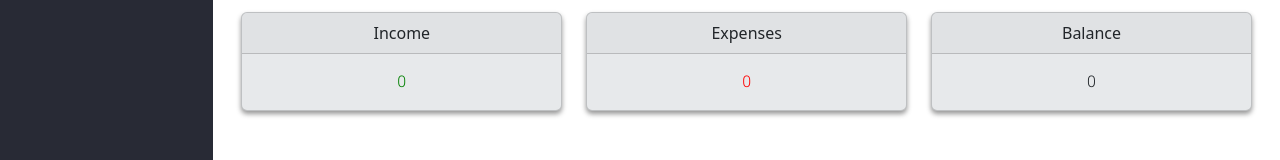
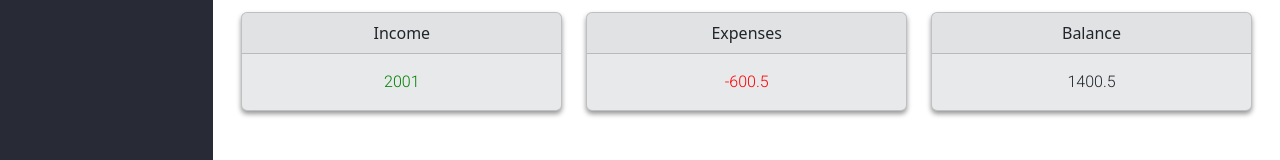
Before and after one commit to ezsota/balance, a React (Vite) app: page / in a window 1280 px wide. Shown: the part 581-741 px from the top of the page. Built offline with nearby package versions, Linux system fonts and the light colour scheme; no server answers.

Commit message:
Updated summary cards logic

```diff
--- a/src/components/SummaryCards.jsx
+++ b/src/components/SummaryCards.jsx
@@ -6,7 +6,7 @@ export default function SummaryCards(props) {
 
     // Get transactions lt 0 and add those together
     const expenses = props.transactions
-        .filter(transaction => transaction < 0)
+        .filter(transaction => transaction.amount < 0)
         .reduce((sum, expense) => sum + expense.amount, 0);
 
     // Get the account balance
--- a/src/pages/Overview.jsx
+++ b/src/pages/Overview.jsx
@@ -21,7 +21,12 @@ import CtaBox from "../components/CTABox.jsx";
 
 export default function Overview() {
     // Transactions state (primary)
-    const [transactions, setTransactions] = useState([]);
+    const [transactions, setTransactions] = useState([
+        {amount: 1000.50},
+        {amount: -100.25},
+        {amount: 1000.50},
+        {amount: -500.25}
+    ]);
 
     // Get transactions on page render
     useEffect(() => {
```
